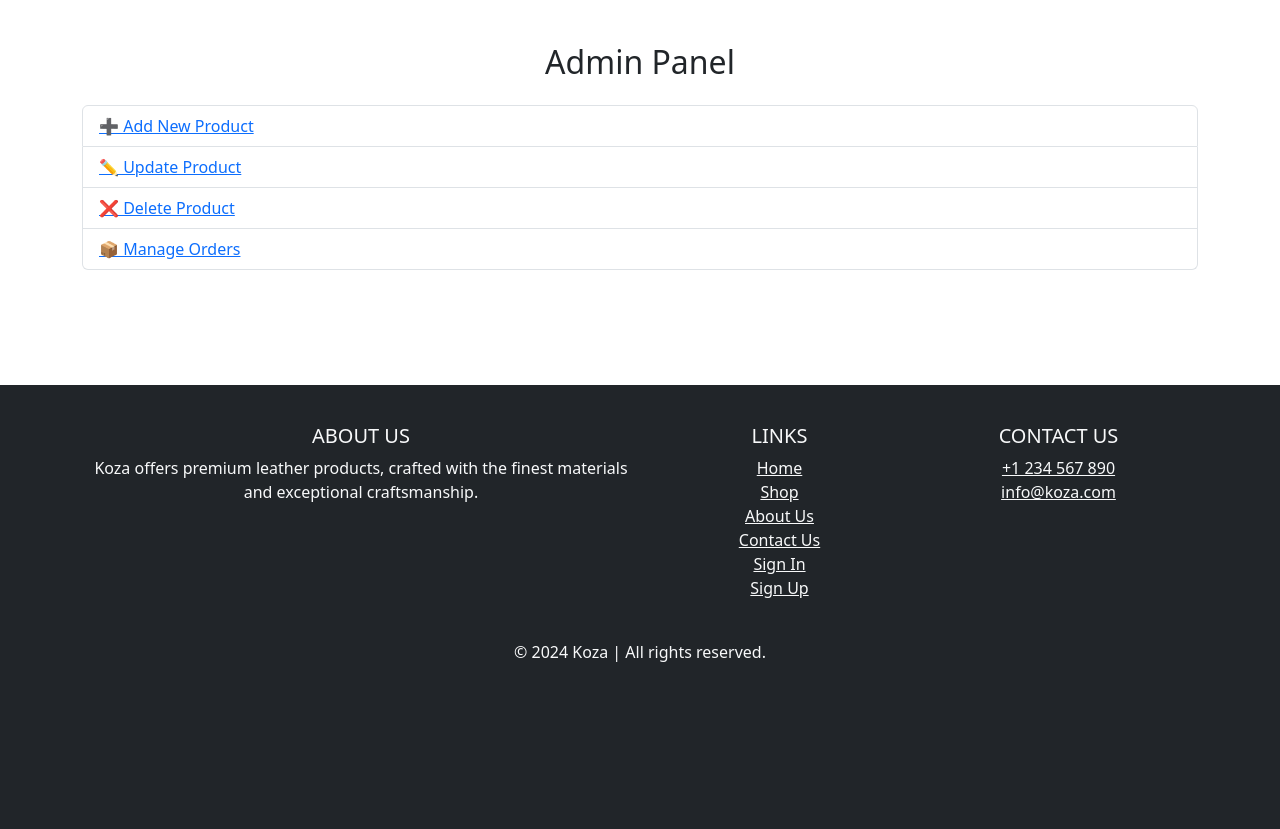
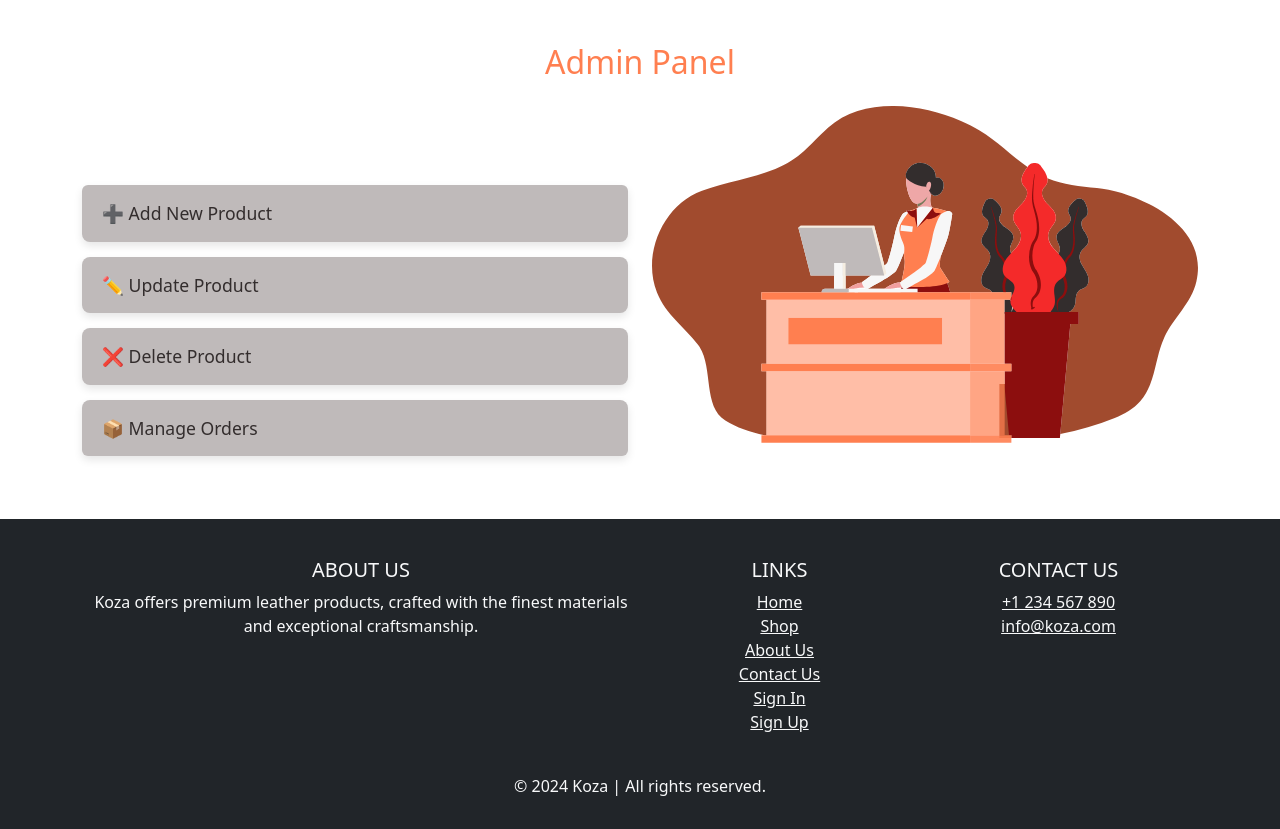
Before and after one commit to 3Sangeetha3/E-Commerce-PHP, a PHP site: page /pages/admin_panel.php in a window 1280 px wide. Shown: the part 105-934 px from the top of the page. Before the commit the page ends 767 px from the top, so only its background shows below. Run offline with PHP 8.4, Linux system fonts and the light colour scheme; data that the repository does not hold is empty.

Commit message:
Enhance admin panel layout with improved styling and animations; improve user interface and experience

```diff
--- a/pages/admin_panel.php
+++ b/pages/admin_panel.php
@@ -9,16 +9,52 @@
 <link href="https://cdn.jsdelivr.net/npm/bootstrap@5.3.0-alpha1/dist/css/bootstrap.min.css" rel="stylesheet">
 <!-- Custom CSS -->
 <link rel="stylesheet" href="../assets/css/style.css">
-    <!-- animate css -->
+<!-- Animate.css -->
 <link rel="stylesheet" href="https://cdnjs.cloudflare.com/ajax/libs/animate.css/4.1.1/animate.min.css" />
+<style>
+    body {
+        background-color: white;
+    }
+    h2 {
+        color: #FF7F50; /* Accent Color */
+        font-size: 2rem;
+    }
+    .list-group-item {
+        background-color: #BFBABA; /* Light Gray */
+        color: #332D2D; /* Dark Text Color */
+        font-size: 1.1rem; /* Increased font size */
+        padding: 15px 20px;
+        border: none;
+        transition: background-color 0.3s ease;
+        margin-bottom: 15px; /* Space between items */
+        border-radius: 8px; /* Rounded corners for card effect */
+        box-shadow: 0 4px 8px rgba(0, 0, 0, 0.1); /* Drop shadow */
+    }
+    .list-group-item a {
+        text-decoration: none;
+        color: inherit;
+        display: block;
+    }
+    .list-group-item:hover {
+        background-color: #757A5A; /* Hover color */
+        color: #F5EDE1; /* Light text for contrast on hover */
+        box-shadow: 0 6px 12px rgba(0, 0, 0, 0.15); /* Stronger shadow on hover */
+    }
+    .image-section img {
+        width: 100%;
+        border-radius: 8px;
+    }
+</style>
 </head>
 <body>
 <?php include '../components/navbar.php'; ?>
 
 <div class="container my-5">
-        <h2 class="text-center">Admin Panel</h2>
-
-        <ul class="list-group mt-4">
+    <h2 class="text-center animate__animated animate__fadeInDown">Admin Panel</h2>
+    <div class="row align-items-center">
+        <!-- List Group Section -->
+        <div class="col-md-6 mt-5 animate__animated animate__slideInLeft">
+            <ul class="list-group mt-5">
                 <li class="list-group-item"><a href="../admin/add_product.php">➕ Add New Product</a></li>
                 <li class="list-group-item"><a href="../admin/update_product.php">✏️ Update Product</a></li>
                 <li class="list-group-item"><a href="../admin/delete_product.php">❌ Delete Product</a></li>
@@ -26,6 +62,17 @@
             </ul>
         </div>
 
+        <!-- Image Section -->
+        <div class="col-md-6 animate__animated animate__slideInRight">
+            <div class="image-section">
+                <img src="../assets/images/admin-panel.svg" alt="Admin Panel" class="img-fluid">
+            </div>
+        </div>
+    </div>
+</div>
+
 <?php include '../components/footer.php'; ?>
+<!-- Bootstrap JS and dependencies -->
+<script src="https://cdn.jsdelivr.net/npm/bootstrap@5.3.0-alpha1/dist/js/bootstrap.bundle.min.js"></script>
 </body>
 </html>
```
Also changed, not shown: assets/images/admin-panel.svg (added). Lines whose indentation alone changed are shown as unchanged.
